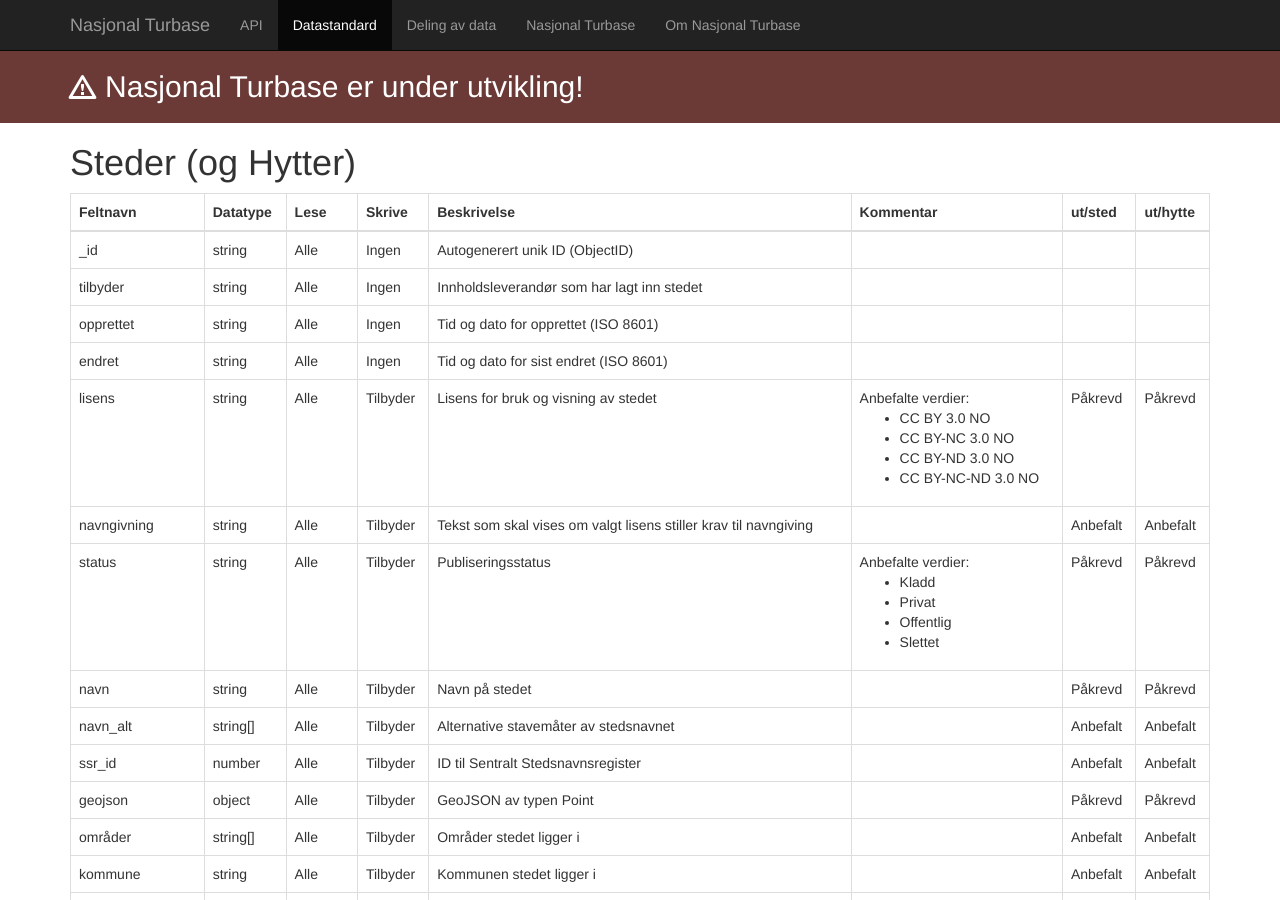
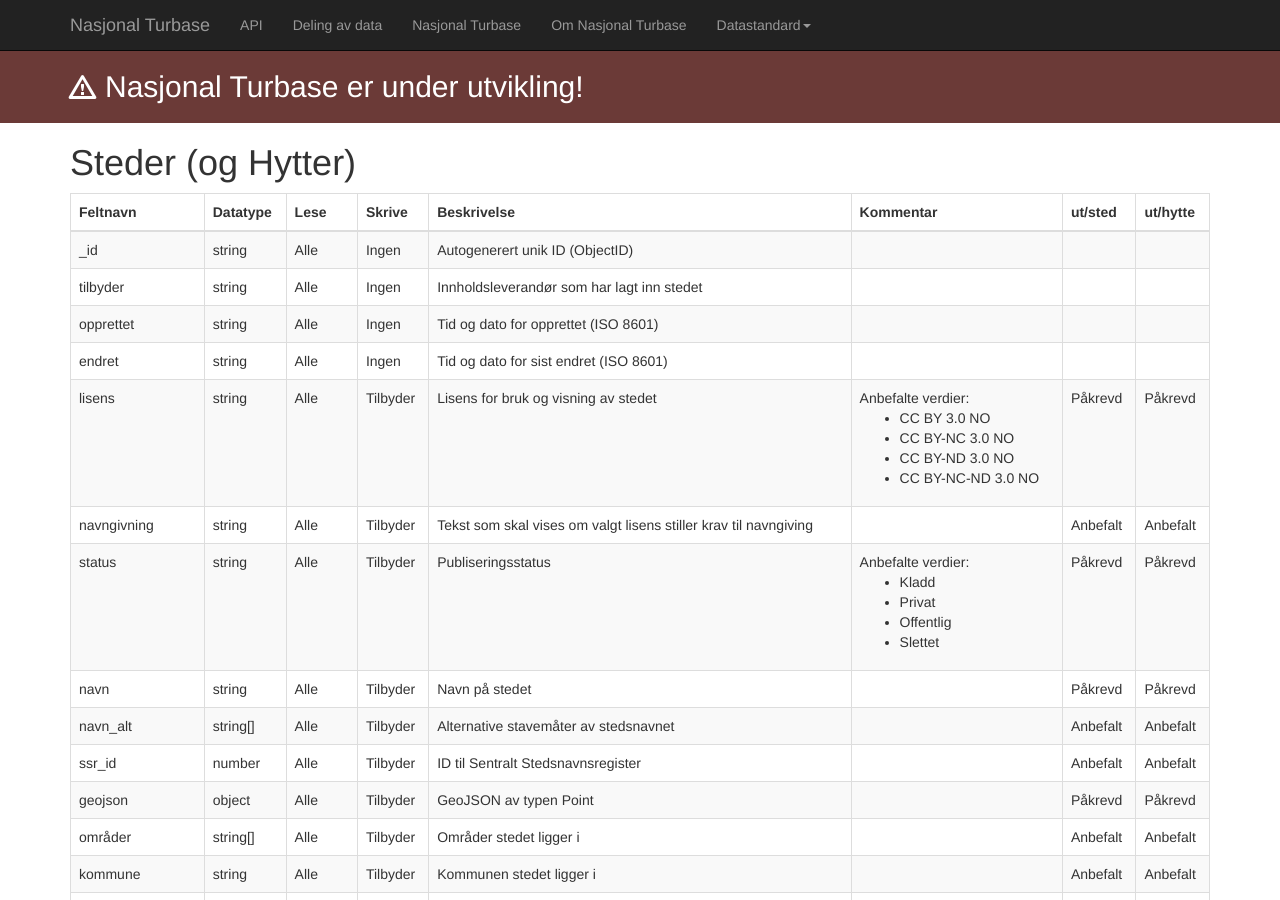
Before and after one commit to Turbasen/www.nasjonalturbase.no, a Jekyll site: the page built from data/steder.html, in a window 1280 px wide and 900 px high. Built offline with Jekyll 4.4.1, drawn with Linux system fonts in a browser that asks for light colours; nearby versions of some CDN libraries; Markdown is read by kramdown in place of the engine named in the settings; some of the changed lines change nothing that is shown.

Commit message:
Move data standard for steder

```diff
--- a/datastandard.html
+++ b/data/steder.html
@@ -1,12 +1,14 @@
 ---
 layout: default
-title: Datastandard
+title: Steder (og Hytter)
+start: Datastandard
+end: true
 ---
 
 <h1>Steder (og Hytter)</h1>
 
 <div class="table-responsive">
-  <table class="table table-bordered">
+  <table class="table table-bordered table-striped table-hover">
     <thead>
       <tr>
         <th>Feltnavn</th>
```
